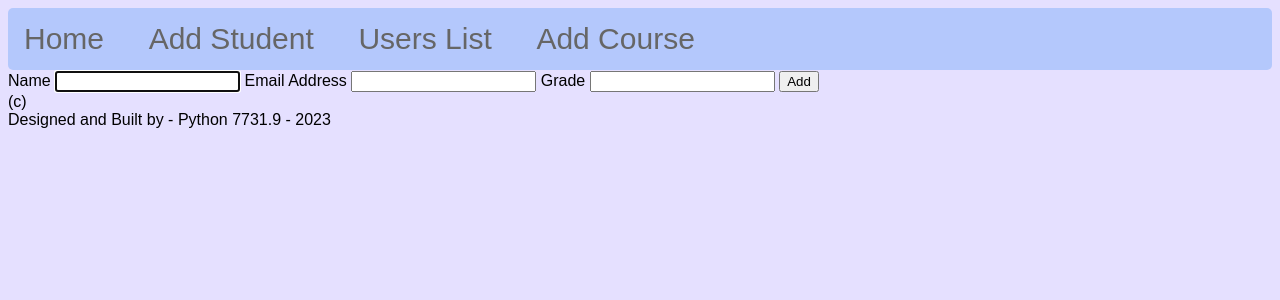
After one commit to 7732-fs/students-django-tal, a Django app: page /add_student in a window 1280 px wide. The commit adds this page. Shown: the top 300 px of the page. Run offline with Django 4.2, Linux system fonts and the light colour scheme.

Commit message:
navbar and layout

```diff
--- /dev/null
+++ b/students2/static/style.css
@@ -0,0 +1,35 @@
+body {font-family: sans-serif;
+   display: flex;
+   gap: 1%;
+   background-color: #E5E0FF;
+   display: grid;
+}
+
+
+/*
+navbar
+*/
+.navbar {
+   display: flex;
+   gap: 1%;
+   background-color: rgba(154, 187, 250, 0.644);
+   border-radius: 5px;
+   font-size: 30px;
+   list-style-type:none;
+}
+
+li a {
+   display:block;
+   color: rgb(102, 102, 102);
+   text-align: center;
+   padding: 14px 16px;
+   text-decoration:none;
+}
+
+li a:hover {
+   background-color: rgb(154, 248, 228);
+   border-radius: 5px;
+}
+/*
+and of navbar
+*/
--- /dev/null
+++ b/students2/templates/add_student.html
@@ -0,0 +1,16 @@
+{% extends "base.html" %}
+{% block content %}
+
+<div class="mainForm">
+    <form action="" method="post">
+        <label for="student_name">Name</label>
+        <input type="text" name="student_name" autofocus>
+        <label for="student_email">Email Address</label>
+        <input type="email" name="student_email" id="">
+        <label for="student_grade">Grade</label>
+        <input type="text" name="student_grade" id="">
+        <button type="submit">Add</button>
+    </form>
+</div>
+
+{% endblock content %}
--- /dev/null
+++ b/students2/templates/base.html
@@ -0,0 +1,8 @@
+{% include "header.html" %}
+
+
+{% block content %}
+{% endblock content %}
+
+
+{% include "footer.html" %}
--- /dev/null
+++ b/students2/templates/footer.html
@@ -0,0 +1,8 @@
+<footer>
+    (c)<br>
+    Designed and Built by - Python 7731.9 - 2023
+</footer>
+
+</body>
+
+</html>
--- /dev/null
+++ b/students2/templates/header.html
@@ -0,0 +1,21 @@
+<!DOCTYPE html>
+<html lang="en">
+
+<head>
+    <meta charset="UTF-8">
+    <meta http-equiv="X-UA-Compatible" content="IE=edge">
+    <meta name="viewport" content="width=device-width, initial-scale=1.0">
+    <link rel="stylesheet" href="/static/style.css">
+    <title>Students App</title>
+</head>
+
+<body>
+
+    <div class="navbar">
+
+        <li><a href="/">Home</a></li>
+        <li><a href="/add_student">Add Student</a></li>
+        <li><a href="/users">Users List</a></li>
+        <li><a href="/courses/add">Add Course</a></li>
+
+    </div>
--- /dev/null
+++ b/students2/templates/home.html
@@ -0,0 +1,6 @@
+{% extends "base.html" %}
+{% block content %}
+
+<div> this is your home page</div>
+
+{% endblock content %}
--- a/students2/urls.py
+++ b/students2/urls.py
@@ -4,7 +4,10 @@ from . import views
 
 urlpatterns=[
     path('courses/add', views.add_course, name='add_course'),
-    path('users', views.show_users, name='show_users')
+    path('users', views.show_users, name='show_users'),
+    path('', views.home, name='home'),
+    path('add_student',views.add_student,name='add_student')
 ]
 
 # this is a comment
+# this is Israel's comment
--- a/students2/views.py
+++ b/students2/views.py
@@ -7,46 +7,45 @@ from django.contrib import messages
 
 # Create your views here.
 
-def home(request,methods=["POST ,GET"]):
-    return render(request,"home.html")
+
+def home(request, methods=["POST ,GET"]):
+    return render(request, "home.html")
+
 
 def add_course(request):
     message = ""
     try:
-        if request.method=='POST':
-            name=request.POST["course_name"]
-            description=request.POST["description"]
-            course=Course(name=name, description=description)
+        if request.method == 'POST':
+            name = request.POST["course_name"]
+            description = request.POST["description"]
+            course = Course(name=name, description=description)
             course.save()
-            request.session["user"]="anonymous"
+            request.session["user"] = "anonymous"
             message = f"{name} Added successfully"
-        return render(request, "add_course.html",  {"user":request.session.get("user", "not logged in"), "message":message})
+            if "user" in request.session:
+                return render(request, "add_course.html", {"user": f'You are logged in as {request.session.get("user")}', "message": message})
+            else:
+                return render(request, "add_course.html", {"user": "You are not logged in",  "message": message})
+        else:
+            return render(request, "add_course.html", {"user": "You are not logged in",  "message": message})
+
     except IntegrityError:
         message = (f"{name} Already exists")
-        return render(request, "add_course.html", {"user":request.session.get("user", "not logged in"), "message":message})
-    if request.method=='POST':
-        name=request.POST["course_name"]
-        description=request.POST["description"]
-        course=Course(name=name, description=description)
-        course.save()
-        request.session["user"]="anonymous"
-        if "user" in request.session:
-            return render(request, "add_course.html", {"user":f'You are logged in as {request.session.get("user")}'})
-        else:
-            return render(request, "add_course.html", {"user":"You are not logged in"})
-    else:
-        return render(request, "add_course.html", {"user":"You are not logged in"})
+        return render(request, "add_course.html", {"user": request.session.get("user", "not logged in"), "message": message})
+
 
 def add_student(request):
-    if request.method=='POST':
-        name=request.POST["student_name"]
-        email=request.POST["student_email"]
-        grade=request.POST["student_grade"]
-        student=Student(name=name, email=email, grade=grade)
+    msg = ""
+    if request.method == 'POST':
+        name = request.POST["student_name"]
+        email = request.POST["student_email"]
+        grade = request.POST["student_grade"]
+        student = Student(name=name, email=email, grade=grade)
         student.save()
-        msg = messages.success(request,f"{student.name} Added to DB")
-    return render(request,"add_student.html", {"message":msg})
+        msg = messages.success(request, f"{student.name} Added to DB")
+    return render(request, "add_student.html", {"message": msg})
+
 
 def show_users(request):
-    users=User.objects.all()
-    return render(request, "users.html", {"users":users})
+    users = User.objects.all()
+    return render(request, "users.html", {"users": users})
```
Also changed, not shown: students2/templates/add_course.html (+5 -12 lines), students2/templates/users.html (+8 -14 lines), 1 other file.
